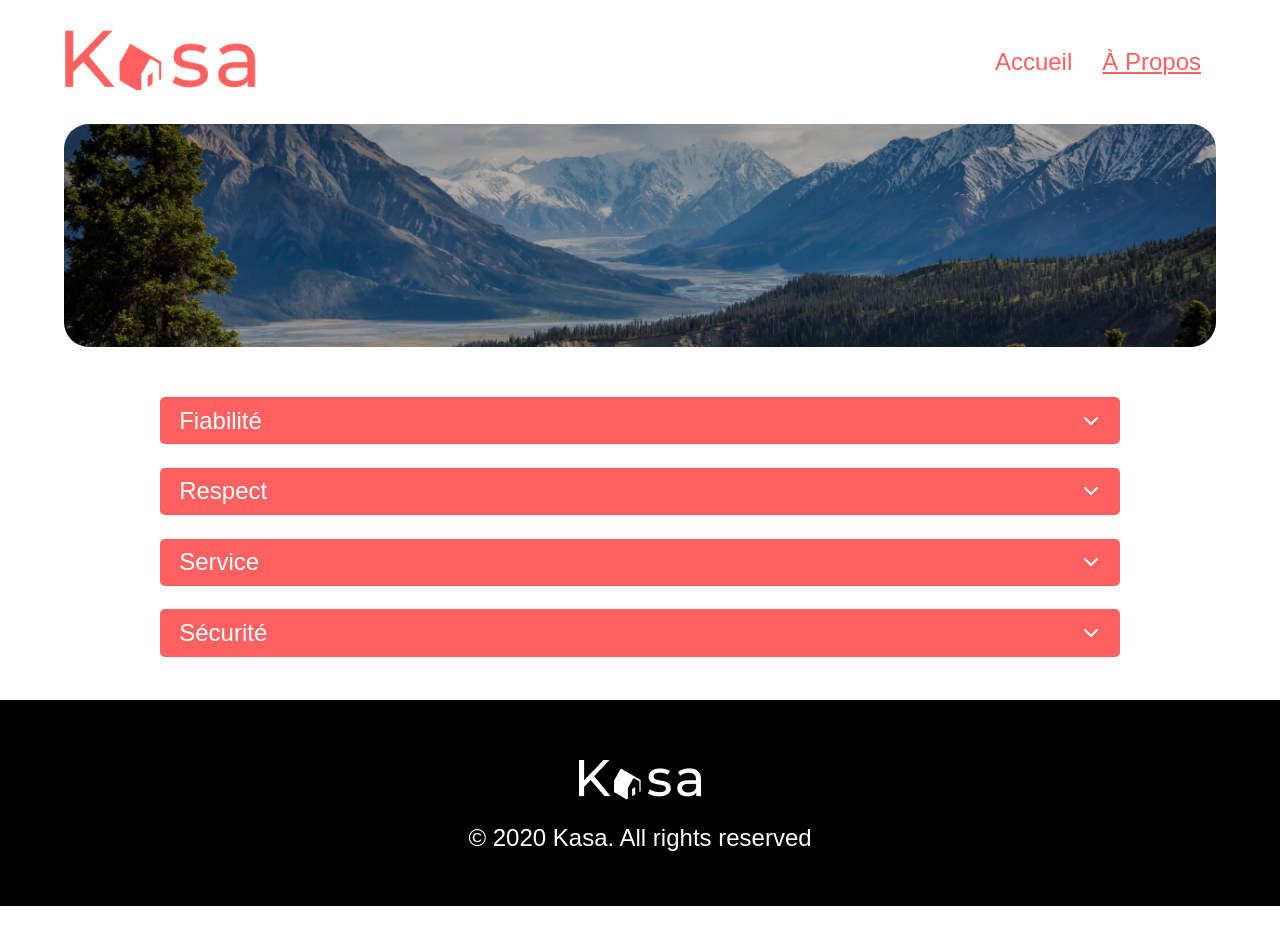
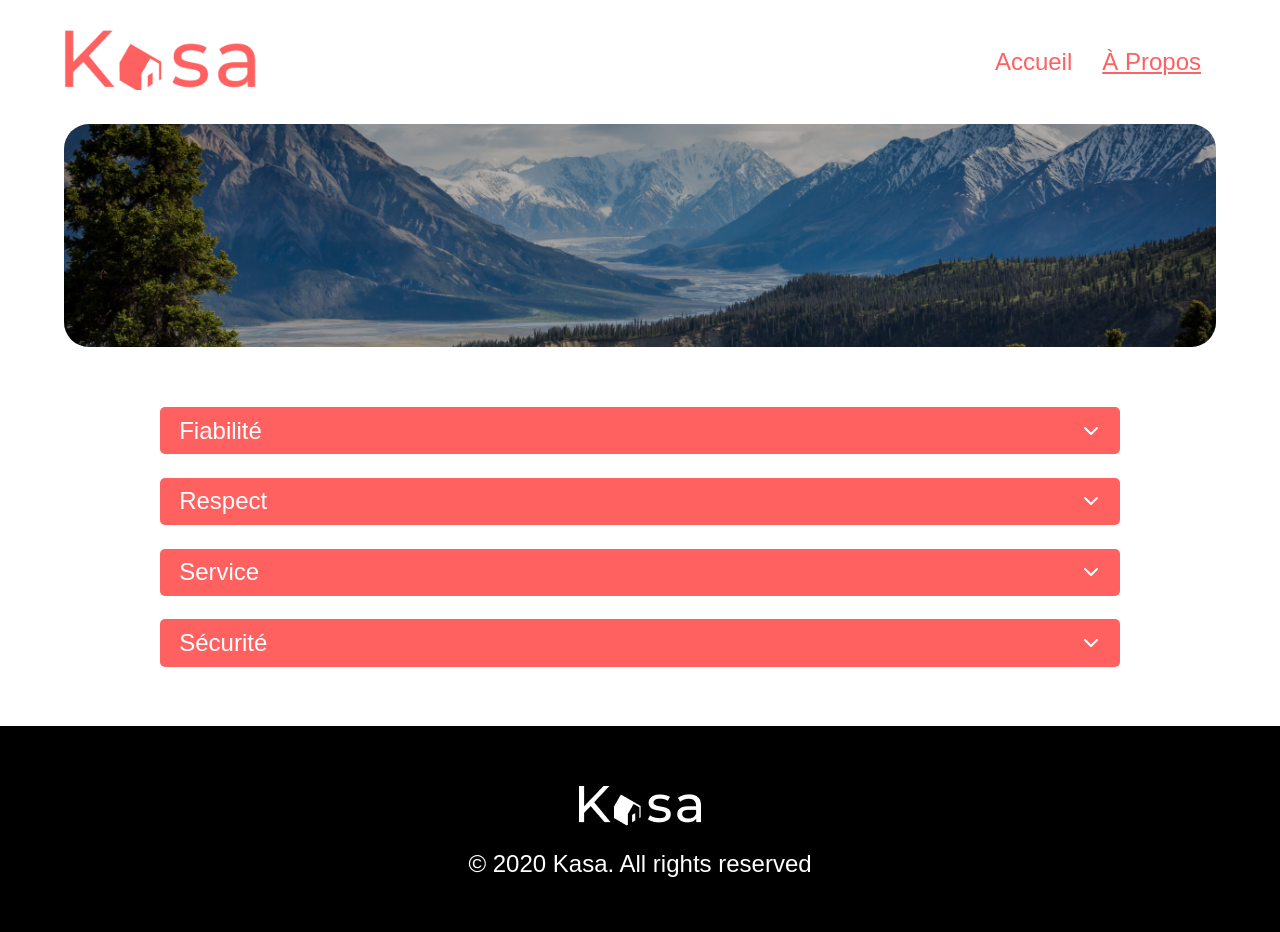
Before and after one commit to jojoner16/kasa, a React (Create React App) app: page /#/about in a window 1280 px wide. Before the commit the page ends 906 px from the top, so only its background shows below. Built offline with nearby package versions, Linux system fonts and the light colour scheme.

Commit message:
amelioration stytle

```diff
--- a/src/styles/index.css
+++ b/src/styles/index.css
@@ -15,6 +15,6 @@ body {
 }
 .dropdown {
   width: 100%;
-  margin: 20px auto 50px auto;
+  margin: 30px auto 66px auto;
 }
 /* fin de la page à propos */
```
